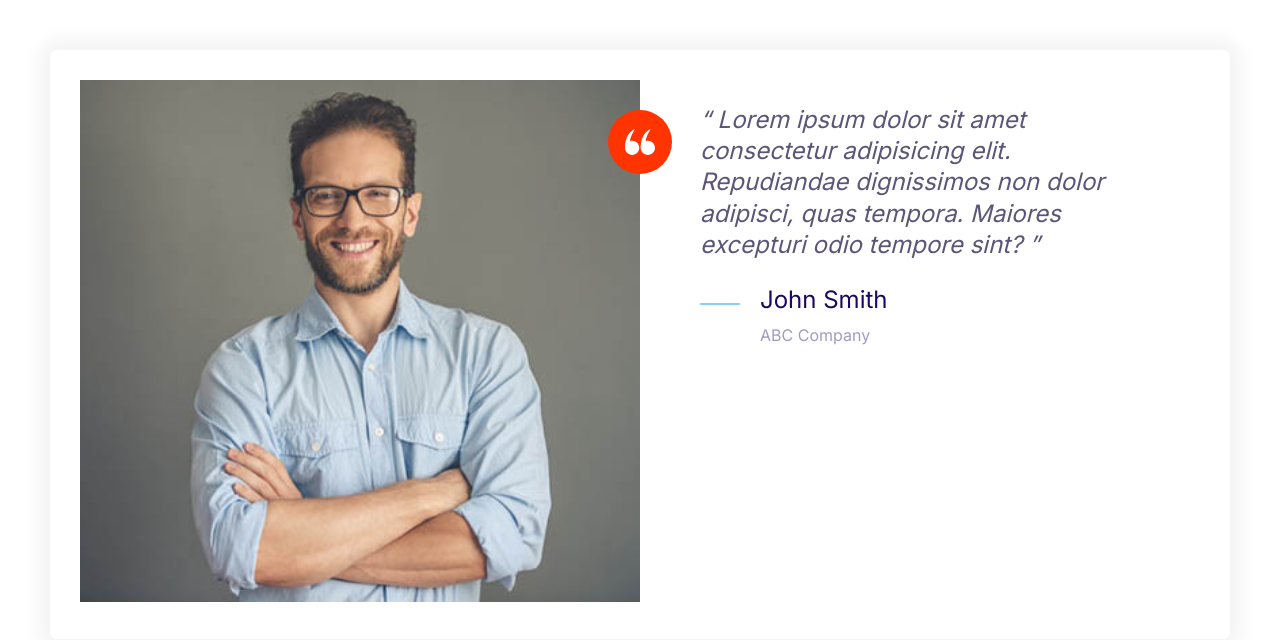
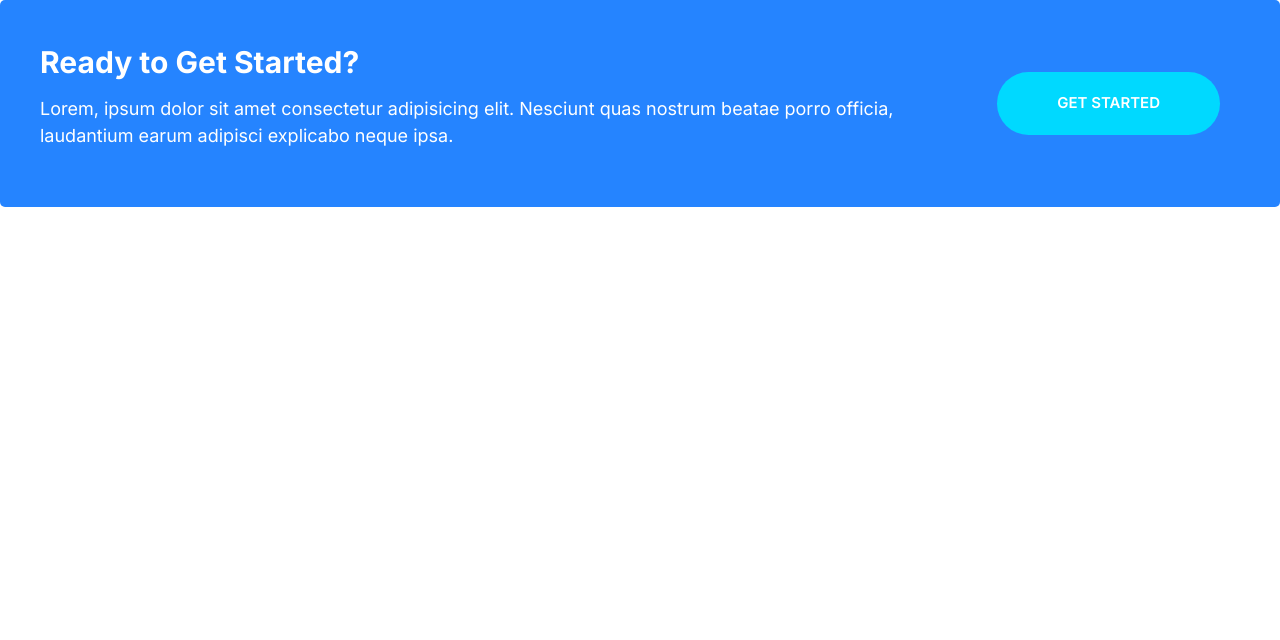
Before and after one commit to Mehdi-Youss/1st-exercise, a plain HTML site: page index.html in a window 1280 px wide. Drawn offline with Linux system fonts and the light colour scheme.

Commit message:
Define the Callouts components.

```diff
--- a/css/styles.css
+++ b/css/styles.css
@@ -248,6 +248,11 @@ a {
     color: #fff;
 }
 
+.btn--stretched {
+    padding-left: 6rem;
+    padding-right: 6rem;
+}
+
 @media screen and (min-width: 1024px) {
     .btn {
         font-size: 1.5rem;
@@ -489,3 +494,45 @@ a {
         margin-left: 6rem;
     }
 }
+
+/* Callouts */
+.callout {
+    padding: 4rem;
+    border-radius: 5px;
+}
+
+.callout--primary {
+    background: var(--color-primary);
+    color: #fff;
+}
+
+.callout__heading {
+    color: #fff;
+    margin-top: 0;
+    font-size: 3rem;
+}
+
+.callout .btn {
+    justify-self: center;
+    align-self: center;
+}
+
+.callout__content {
+    text-align: center;
+}
+
+@media screen and (min-width: 768px) {
+    .callout .grid--1x2 {
+        grid-template-columns: 1fr auto;
+    }
+
+    .callout__content {
+        text-align: left;
+    }
+
+    .callout .btn {
+        justify-self: start;
+        margin: 0 2rem;
+
+    }
+}
--- a/index.html
+++ b/index.html
@@ -12,37 +12,18 @@
     <link rel="stylesheet" href="css/normalize.css" />
     <link rel="stylesheet" href="css/styles.css" />
   </head>
-  <body style="padding: 5rem">
-    <div class="card testimonial">
+  <body>
+    <div class="callout callout--primary">
       <div class="grid grid--1x2">
-        <div class="testimonial__image">
-          <img src="images/testimonial.jpg" alt="A happy, smilling customer" />
-          <span class="icon-container icon-container--accent">
-            <svg class="icon icon--white icon--small">
-              <use xlink:href="images/sprite.svg#quotes"></use>
-            </svg>
-          </span>
+        <div class="callout__content">
+          <h2 class="callout__heading">Ready to Get Started?</h2>
+          <p>
+            Lorem, ipsum dolor sit amet consectetur adipisicing elit. Nesciunt
+            quas nostrum beatae porro officia, laudantium earum adipisci
+            explicabo neque ipsa.
+          </p>
         </div>
-        <blockquote class="quote">
-          <p class="quote__text">
-            Lorem ipsum dolor sit amet consectetur adipisicing elit. Repudiandae
-            dignissimos non dolor adipisci, quas tempora. Maiores excepturi odio
-            tempore sint?
-          </p>
-          <footer>
-            <div class="media">
-              <div class="media__image">
-                <svg class="icon icon--primary quote__line">
-                  <use xlink:href="images/sprite.svg#line"></use>
-                </svg>
-              </div>
-              <div class="media__body">
-                <h3 class="media__title quote__author">John Smith</h3>
-                <p class="quote__organization">ABC Company</p>
-              </div>
-            </div>
-          </footer>
-        </blockquote>
+        <a href="#" class="btn btn--secondary btn--stretched">Get Started</a>
       </div>
     </div>
   </body>
```
Also changed, not shown: components/callouts.html (added, +13 -0 lines).
